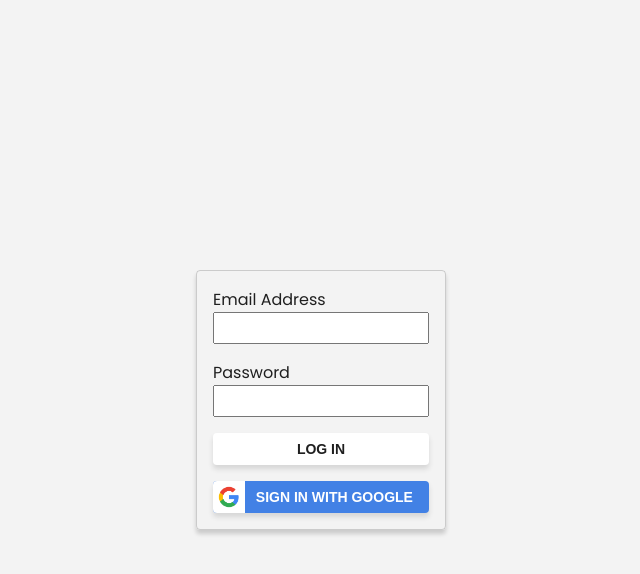
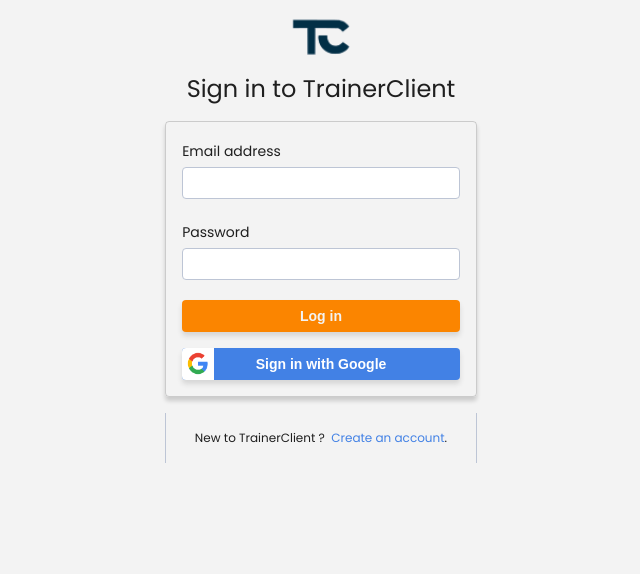
Before and after one commit to l0fl0/trainer-client, a React (Create React App) app in the folder client/: page /login in a window 1280 px wide. Shown: the top 574 px of the page, without its empty margins (319-959 px from the left). Built offline with nearby package versions, Linux system fonts and the light colour scheme; no server answers.

Commit message:
styled login page and created reuable input

```diff
--- a/client/src/App.css
+++ b/client/src/App.css
@@ -1,5 +1,4 @@
 .parent {
-	display: grid;
-	place-items: center;
-	height: 100vh;
+	display: flex;
+	justify-content: center;
 }
--- a/client/src/components/Buttons/Buttons.jsx
+++ b/client/src/components/Buttons/Buttons.jsx
@@ -13,7 +13,7 @@ export default function Buttons({
 	return (
 		<button
 			onClick={onClick}
-			className={`${className ? className : ""} btn`}
+			className={`${className ? className : ""}`}
 			type={type}
 		>
 			{imgLeft ? <img src={imgLeft} className="btn__img" /> : ""}
--- a/client/src/components/Buttons/Buttons.scss
+++ b/client/src/components/Buttons/Buttons.scss
@@ -4,6 +4,7 @@
 button {
 	@include label-link-button;
 	cursor: pointer;
+	position: relative;
 	height: 2rem;
 	width: 100%;
 	padding: 0 1.5rem;
@@ -12,21 +13,25 @@ button {
 	display: flex;
 	align-items: center;
 	justify-content: center;
-	color: $black;
-	background-color: #ffffff;
+	color: $white;
+	background-color: $orange;
 	overflow: hidden;
 	box-shadow: 0px 4px 5px rgba(70, 70, 70, 0.164);
 	&:active {
 		box-shadow: 3px 2px 3px rgba(70, 70, 70, 0.164);
 	}
+	&:hover {
+		opacity: 0.9;
+	}
 }
 
 .btn {
 	&__img {
+		position: absolute;
+		left: 0;
 		background-color: #ffffff;
 		width: 2rem;
 		padding: 0.3rem;
-		margin-right: 5%;
 	}
 
 	&__icon {
--- /dev/null
+++ b/client/src/components/Input/Input.jsx
@@ -0,0 +1,27 @@
+import React from "react";
+import "./Input.scss";
+export default function Input({
+	name,
+	id,
+	onChange,
+	className,
+	label,
+	placeholder,
+	disabled,
+	type,
+	checked,
+}) {
+	return (
+		<>
+			<label htmlFor={name}>
+				{label}
+				<input
+					className={className}
+					type={type}
+					name={name}
+					id={id ? id : name}
+				/>
+			</label>
+		</>
+	);
+}
--- /dev/null
+++ b/client/src/components/Input/Input.scss
@@ -0,0 +1,13 @@
+@use "../../sass/partials/variables" as *;
+@use "../../sass/partials/mixins" as *;
+
+label {
+	@include body-medium;
+}
+
+input {
+	height: 2rem;
+	margin: 4px 0;
+	border: 1px solid $cloud;
+	border-radius: 4px;
+}
--- a/client/src/index.scss
+++ b/client/src/index.scss
@@ -23,8 +23,7 @@ img {
 	width: 100%;
 }
 
-a,
-a:visited {
+a {
 	color: inherit;
 	text-decoration: none;
 }
--- a/client/src/pages/Login/Login.jsx
+++ b/client/src/pages/Login/Login.jsx
@@ -2,7 +2,9 @@ import "./Login.scss";
 import { API_URL } from "../../App";
 import Buttons from "../../components/Buttons/Buttons";
 import googleIcon from "../../assets/images/google-icon.png";
-
+import Input from "../../components/Input/Input";
+import tcLogo from "../../assets/images/tc-logo.png";
+import { Link } from "react-router-dom";
 export default function LoginPage(props) {
 	const loginGoogle = (e) => {
 		e.preventDefault();
@@ -12,39 +14,45 @@ export default function LoginPage(props) {
 	};
 
 	return (
-		<div className="login-card">
-			<form className="login-card__form">
-				<div className="login-card__field-container">
-					<label htmlFor="loginEmail">
-						Email Address
-						<input
-							className="login-card__input"
-							type="email"
-							name="loginEmail"
-							id="loginEmail"
-						/>
-					</label>
+		<div className="login">
+			<header className="login__heading">
+				<img src={tcLogo} alt="trainer client logo" className="login__logo" />
+				<h1 className="login__title">Sign in to TrainerClient</h1>
+			</header>
+			<form className="login__form">
+				<div className="login__field-container">
+					<Input
+						className="login__input"
+						type="email"
+						name="loginEmail"
+						label="Email address"
+					/>
 				</div>
-				<div className="login-card__field-container">
-					<label htmlFor="loginPassword">
-						Password
-						<input
-							className="login-card__input"
-							type="password"
-							name="loginPassword"
-							id="loginPassowrd"
-						/>
-					</label>
+				<div className="login__field-container">
+					<Input
+						className="login__input"
+						name="loginPassword"
+						type="password"
+						label="Password"
+					/>
 				</div>
 
 				<Buttons text="Log in" />
+
 				<Buttons
 					text="Sign in with Google"
-					className="login-card__google-auth-btn"
+					className="login__google-auth-btn"
 					onClick={loginGoogle}
 					imgLeft={googleIcon}
 				/>
 			</form>
+			<footer className="login__signup-card">
+				New to TrainerClient ?
+				<Link to="/signup" className="login__signup-link">
+					Create an account
+				</Link>
+				.
+			</footer>
 		</div>
 	);
 }
--- a/client/src/pages/Login/Login.scss
+++ b/client/src/pages/Login/Login.scss
@@ -1,15 +1,27 @@
 @use "../../sass/partials/variables" as *;
 @use "../../sass/partials/mixins" as *;
 
-.login-card {
-	width: 250px;
-	box-shadow: 0px 4px 4px rgba(0, 0, 0, 0.164);
-	border: 1px solid rgba(0, 0, 0, 0.164);
-	border-radius: 4px;
-	padding: $mobile-spacing;
+.login {
+	&__heading {
+		display: flex;
+		flex-direction: column;
+		align-items: center;
+	}
+	&__title {
+		@include subheader;
+		font-weight: 400;
+		margin-bottom: $mobile-spacing;
+	}
+	&__logo {
+		margin: $mobile-spacing 0;
+		width: 4rem;
+	}
 
 	&__form {
-		height: 100%;
+		box-shadow: 0px 4px 4px rgba(0, 0, 0, 0.164);
+		border: 1px solid rgba(0, 0, 0, 0.164);
+		border-radius: 4px;
+		padding: $mobile-spacing;
 		display: flex;
 		gap: 1rem;
 		flex-direction: column;
@@ -36,7 +48,25 @@
 		background-color: #4281e5;
 		color: #ffffff;
 		padding: 0;
-		border: 1rem;
-		justify-content: flex-start;
+	}
+
+	&__signup-card {
+		@include body-small;
+		display: flex;
+		justify-content: center;
+		margin: 1rem 0;
+		padding: 1rem;
+		@include tablet {
+			border-left: 1px solid $cloud;
+			border-right: 1px solid $cloud;
+		}
+	}
+
+	&__signup-link {
+		margin-left: 0.4rem;
+		color: #4281e5;
+		&:hover {
+			text-decoration: underline;
+		}
 	}
 }
--- a/client/src/sass/partials/_mixins.scss
+++ b/client/src/sass/partials/_mixins.scss
@@ -16,7 +16,7 @@
 // Fonts
 @mixin header {
 	font-size: 1.75rem;
-	font-weight: 600;
+	font-weight: 700;
 	line-height: 2.25rem;
 	@include tablet {
 		font-size: 2rem;
@@ -35,7 +35,6 @@
 }
 
 @mixin label-link-button {
-	text-transform: uppercase;
 	font-weight: 600;
 	font-size: 0.8125rem;
 	line-height: 1.25rem;
--- a/client/src/sass/partials/_variables.scss
+++ b/client/src/sass/partials/_variables.scss
@@ -8,7 +8,7 @@ $orange: #fb8500;
 $cloud: #bdc5d5;
 $white: #f3f3f3;
 $black: #1f1f1f;
-
+$error: #80302f;
 // Breakpoints
 $tablet-breakpoint: 768px;
 $desktop-breakpoint: 1280px;
```
Also changed, not shown: client/src/assets/images/tc-logo.png (added).
